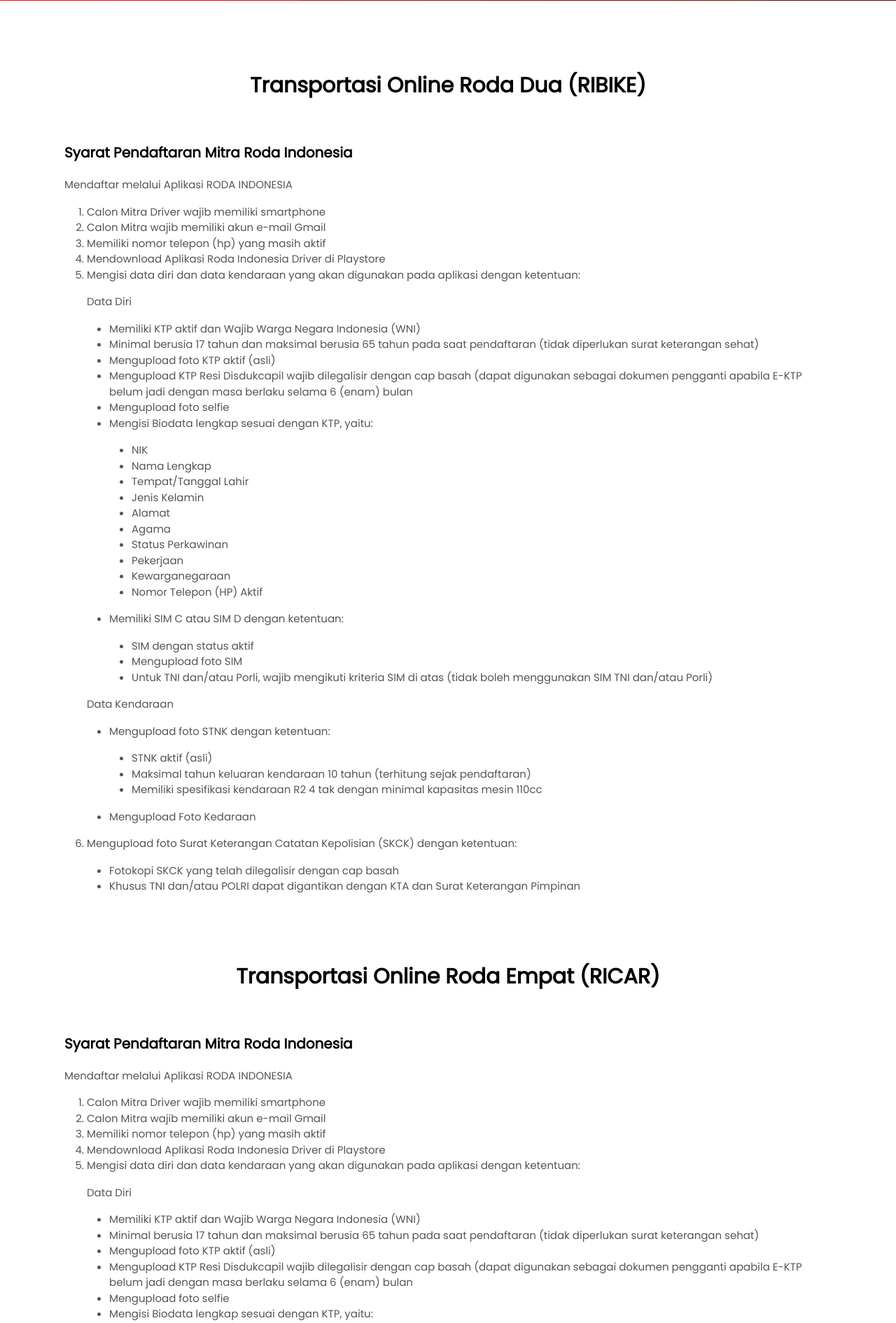
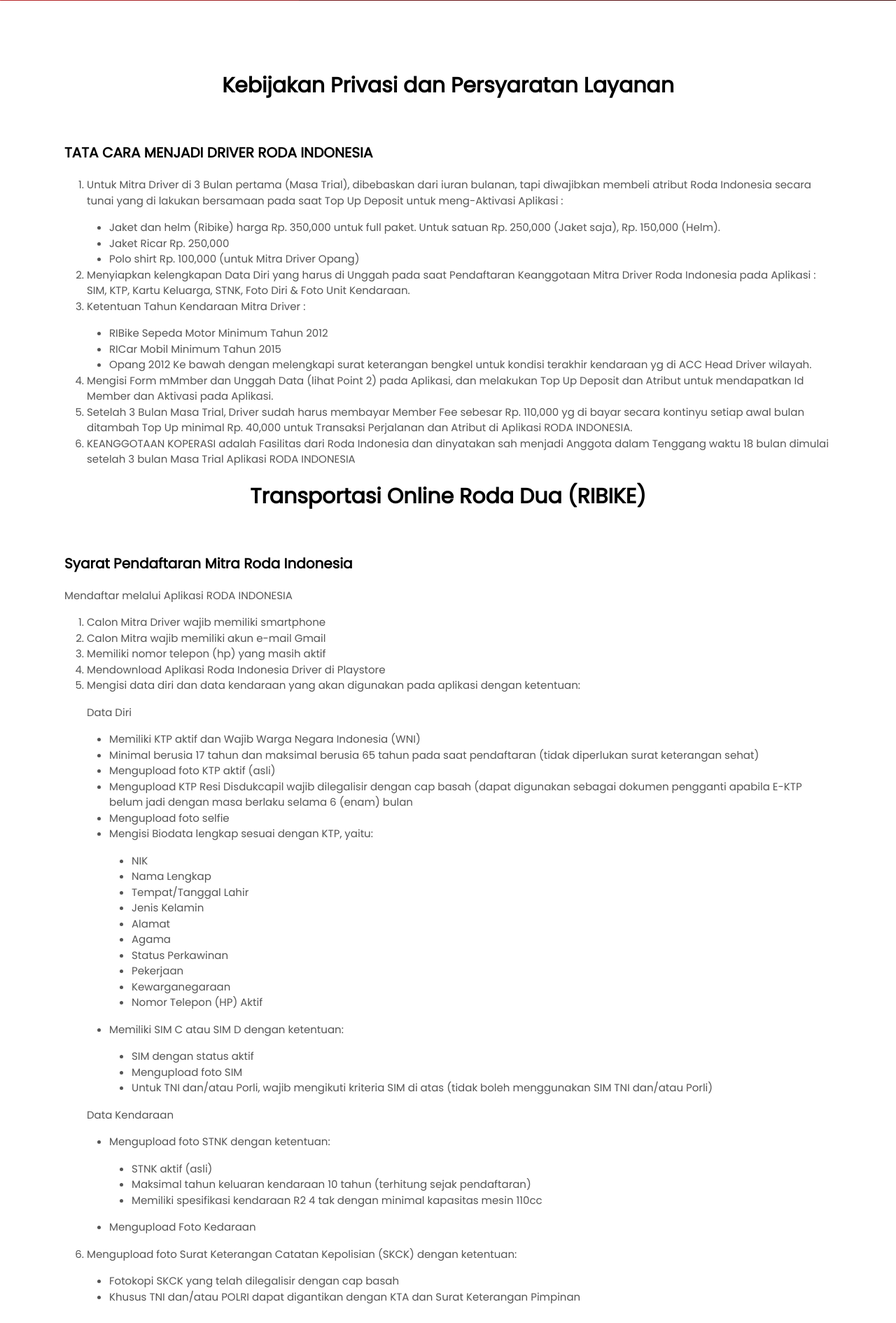
Before and after one commit to divit-roda/website-ri, a PHP site: page /?page=kebijakan&sub_page=persyaratan_layanan in a window 1280 px wide. Shown: the part 599-2489 px from the top of the page at 70% size. Run offline with PHP 8.4, Linux system fonts and the light colour scheme; some libraries are stand-ins or nearby versions.

Commit message:
update persyaratan dan layanan

```diff
--- a/page/kebijakan/persyaratan_layanan.php
+++ b/page/kebijakan/persyaratan_layanan.php
@@ -35,6 +35,34 @@
     <div class="container">
         <div class="service-features desc">
             <div class="service-feature-item">
+                <div class="section-title">
+                <h3>Kebijakan Privasi dan Persyaratan Layanan</h3>
+                </div>
+                <h5>TATA CARA MENJADI DRIVER RODA INDONESIA </h5>
+
+                <ol>
+                    <li>Untuk Mitra Driver di 3 Bulan pertama (Masa Trial), dibebaskan dari iuran bulanan, tapi diwajibkan membeli atribut Roda Indonesia secara tunai yang di lakukan bersamaan pada saat Top Up Deposit untuk meng-Aktivasi Aplikasi :</li>
+                        <p class="mt-3"></p>
+                        <ul>
+                            <li>Jaket dan helm (Ribike) harga Rp. 350,000 untuk full paket. Untuk satuan Rp. 250,000 (Jaket saja), Rp. 150,000 (Helm).</li>
+                            <li>Jaket Ricar Rp. 250,000</li>
+                            <li>Polo shirt Rp. 100,000 (untuk Mitra Driver Opang) </li>
+
+                        </ul>
+                    <li>Menyiapkan kelengkapan Data Diri yang harus di Unggah pada saat Pendaftaran Keanggotaan Mitra Driver Roda Indonesia pada Aplikasi : SIM, KTP, Kartu Keluarga, STNK, Foto Diri & Foto Unit Kendaraan.</li>
+
+                    <li>Ketentuan Tahun Kendaraan Mitra Driver : </li>
+                        <p class="mt-3"></p>
+                        <ul>
+                            <li>RIBike Sepeda Motor Minimum Tahun 2012</li>
+                            <li>RICar Mobil Minimum Tahun 2015</li>
+                            <li>Opang 2012 Ke bawah dengan melengkapi surat keterangan bengkel untuk kondisi terakhir kendaraan yg di ACC Head Driver wilayah.</li>
+                        </ul>
+                    </li>
+                    <li>Mengisi Form mMmber dan Unggah Data (lihat Point 2) pada Aplikasi, dan melakukan Top Up Deposit dan Atribut  untuk mendapatkan  Id Member dan Aktivasi pada Aplikasi.</li>
+                    <li>Setelah 3 Bulan Masa Trial, Driver sudah harus membayar Member Fee sebesar Rp. 110,000 yg di bayar secara kontinyu setiap awal bulan ditambah Top Up minimal Rp. 40,000 untuk Transaksi Perjalanan dan Atribut di Aplikasi RODA INDONESIA.</li>
+                    <li>KEANGGOTAAN KOPERASI adalah Fasilitas dari Roda Indonesia dan dinyatakan sah menjadi Anggota dalam Tenggang waktu 18 bulan  dimulai setelah 3 bulan Masa Trial Aplikasi RODA INDONESIA</li>
+                </ol>
                 <div class="section-title">
                     <h3>Transportasi Online Roda Dua (RIBIKE)</h3>
                 </div>
```
